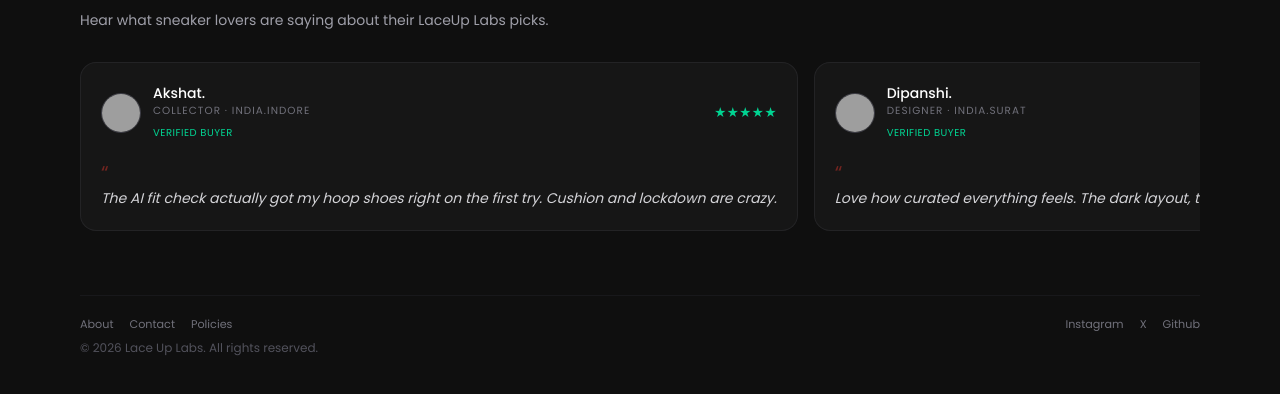
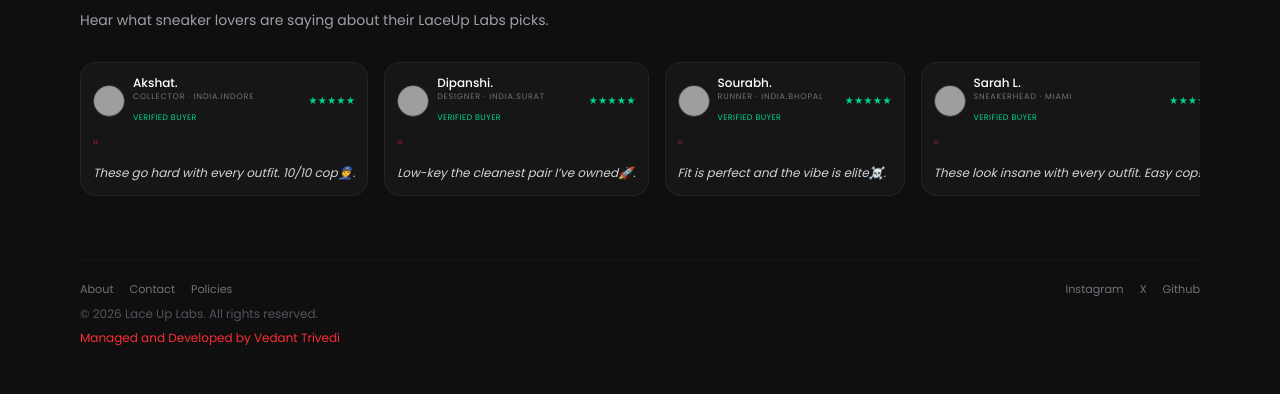
Before and after one commit to Vedant08-blip/Lace-Up-Labs, a React (Vite) app: page / in a window 1280 px wide. Shown: the part 2791-3185 px from the top of the page. Built offline with nearby package versions, Linux system fonts and the light colour scheme; grey boxes are pictures that could not be loaded.

Commit message:
Updated footer

```diff
--- a/src/components/Footer.jsx
+++ b/src/components/Footer.jsx
@@ -43,6 +43,9 @@
       <p className="text-xs text-zinc-600">
         © {new Date().getFullYear()} Lace Up Labs. All rights reserved.
       </p>
+      <p className="text-xs text-red-500 hover:text-zinc-600 transition-colors cursor-pointer">
+        Managed and Developed by Vedant Trivedi
+      </p>
     </footer>
   );
 }
--- a/src/components/Reviews.jsx
+++ b/src/components/Reviews.jsx
@@ -39,45 +39,45 @@
         {reviews.map((review, i) => (
           <motion.article
             key={review.name}
-            className="rounded-2xl bg-card/70 border border-zinc-800/80 p-5 flex flex-col justify-between cursor-pointer hover:border-accent/80 hover:shadow-[0_0_25px_rgba(16,185,129,0.25)] transition-all duration-300 snap-start flex-shrink-0 min-w-[20rem] sm:min-w-[24rem]"
+            className="rounded-2xl bg-card/70 border border-zinc-800/80 p-3 flex flex-col justify-between cursor-pointer hover:border-accent/80 hover:shadow-[0_0_25px_rgba(16,185,129,0.25)] transition-all duration-300 snap-start flex-shrink-0 min-w-[18rem] sm:min-w-[15rem]"
             variants={fadeInUp}
             initial="hidden"
             animate="visible"
             custom={i + 1}
           >
             {/* Top Section */}
-            <div className="flex items-center justify-between gap-3 mb-4">
-              <div className="flex items-center gap-3">
+            <div className="flex items-center justify-between gap-2 mb-2">
+              <div className="flex items-center gap-2">
                 <img
                   src={review.avatar}
                   alt={review.name}
-                  className="w-10 h-10 rounded-full object-cover border border-zinc-700"
+                  className="w-8 h-8 rounded-full object-cover border border-zinc-700"
                 />
 
                 <div>
-                  <p className="text-sm font-medium">{review.name}</p>
+                  <p className="text-xs font-medium">{review.name}</p>
 
-                  <p className="text-[0.65rem] text-zinc-500 uppercase tracking-widest">
+                  <p className="text-[0.5rem] text-zinc-500 uppercase tracking-widest">
                     {review.role}
                   </p>
 
-                  <span className="text-[10px] text-emerald-400 uppercase tracking-wider">
+                  <span className="text-[8px] text-emerald-400 uppercase tracking-wider">
                     Verified Buyer
                   </span>
                 </div>
               </div>
 
               {/* Star Rating */}
-              <div className="text-emerald-400 text-xs">
+              <div className="text-emerald-400 text-[9px]">
                 {"★★★★★".slice(0, Math.round(review.rating))}
               </div>
             </div>
 
             {/* Review Text */}
-            <div className="space-y-2">
-              <span className="text-accent text-xl opacity-40">“</span>
+            <div className="space-y-1">
+              <span className="text-accent text-lg opacity-40">"</span>
 
-              <p className="text-sm text-zinc-300 leading-relaxed italic">
+              <p className="text-xs text-zinc-300 leading-relaxed italic line-clamp-2">
                 {review.text}
               </p>
             </div>
--- a/src/data/sneakers.js
+++ b/src/data/sneakers.js
@@ -147,22 +147,43 @@
     name: 'Akshat.',
     role: 'Collector · India.Indore',
     avatar: 'https://images.unsplash.com/photo-1728577740843-5f29c7586afe?q=80&w=1480&auto=format&fit=crop&ixlib=rb-4.1.0&ixid=M3wxMjA3fDB8MHxwaG90by1wYWdlfHx8fGVufDB8fHx8fA%3D%3D',
-    text: 'The AI fit check actually got my hoop shoes right on the first try. Cushion and lockdown are crazy.',
+    text: 'These go hard with every outfit. 10/10 cop👮.',
     rating: 5,
   },
   {
     name: 'Dipanshi.',
     role: 'Designer · India.Surat',
     avatar: 'https://plus.unsplash.com/premium_photo-1740011638722-97651193fc67?q=80&w=1974&auto=format&fit=crop&ixlib=rb-4.1.0&ixid=M3wxMjA3fDB8MHxwaG90by1wYWdlfHx8fGVufDB8fHx8fA%3D%3D',
-    text: 'Love how curated everything feels. The dark layout, the heat pairs – it feels like scrolling a private vault.',
+    text: 'Low-key the cleanest pair I’ve owned🚀.',
     rating: 5,
   },
   {
     name: 'Sourabh.',
     role: 'Runner · India.Bhopal',
     avatar: 'https://plus.unsplash.com/premium_photo-1738931679826-2c40b22d054d?q=80&w=3132&auto=format&fit=crop&ixlib=rb-4.1.0&ixid=M3wxMjA3fDB8MHxwaG90by1wYWdlfHx8fGVufDB8fHx8fA%3D%3D',
-    text: 'Typed my weekly mileage and budget and got three perfect options. No more scrolling 200 products.',
+    text: 'Fit is perfect and the vibe is elite☠️.',
     rating: 4.8,
+  },
+  {
+    name: 'Sarah L.',
+    role: 'Sneakerhead · Miami',
+    avatar: 'https://images.unsplash.com/photo-1438761681033-6461ffad8d80?w=200&h=200&fit=crop&crop=face',
+    text: 'These look insane with every outfit. Easy cop!❤️‍🔥',
+    rating: 5,
+  },
+  {
+    name: 'Marcus J.',
+    role: 'Hype Collector · Atlanta',
+    avatar: 'https://images.unsplash.com/photo-1500648767791-00dcc994a43e?w=200&h=200&fit=crop&crop=face',
+    text: 'Comfort and drip both maxed out. Love them.',
+    rating: 4.5,
+  },
+  {
+    name: 'Emily R.',
+    role: 'Fitness Trainer · Denver',
+    avatar: 'https://images.unsplash.com/photo-1544005313-94ddf0286df2?w=200&h=200&fit=crop&crop=face',
+    text: '“Clean look, crazy comfort, and the drip is real.” 👟🔥',
+    rating: 5,
   },
 ];
 
```
